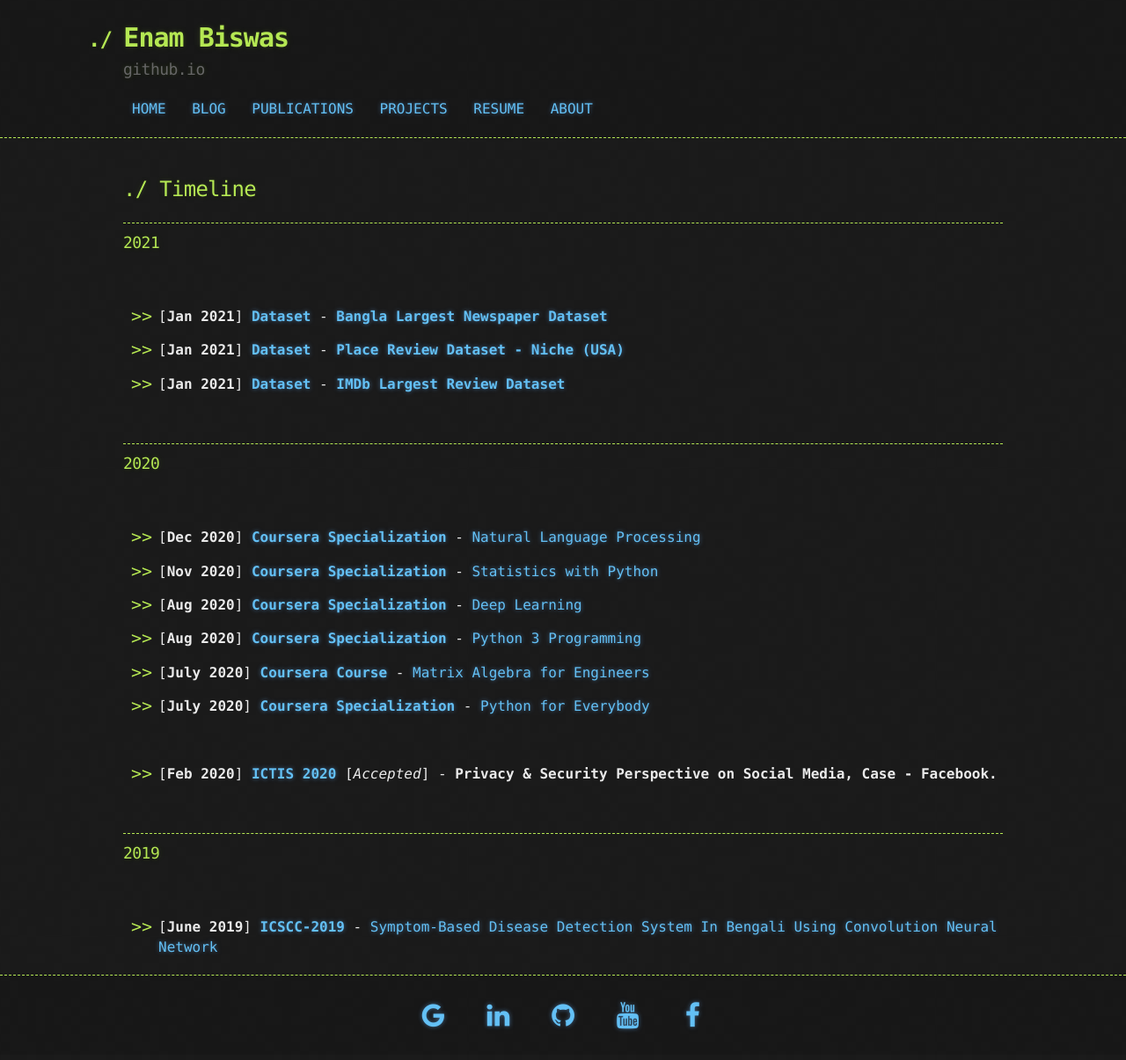
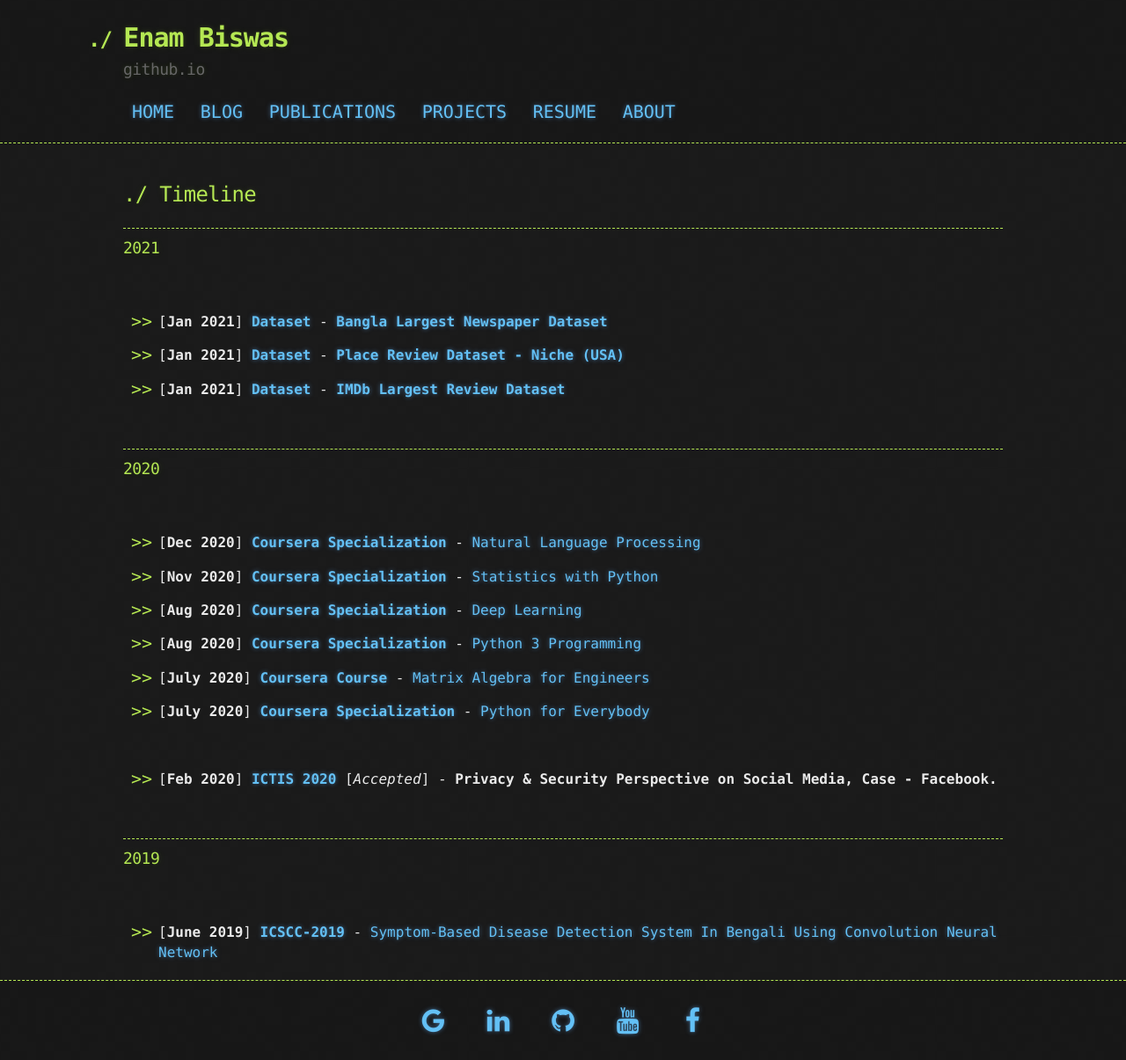
Before and after one commit to e-biswas/e-biswas.github.io, a Jekyll site: the page built from index.md, in a window 1280 px wide. Shown: the whole page at 88% size. Built offline with Jekyll 4.4.1, drawn with Linux system fonts in a browser that asks for light colours; our own code applies the rules of GitHub Pages for plain Markdown files.

Commit message:
Update footer.css

```diff
--- a/assets/css/footer.css
+++ b/assets/css/footer.css
@@ -19,7 +19,7 @@
 }
 
 .nav-header {
-  text-size: 20px;
+  font-size: 20px;
   display: inline;
   text-align: center;
   padding: 3px 10px;
```
